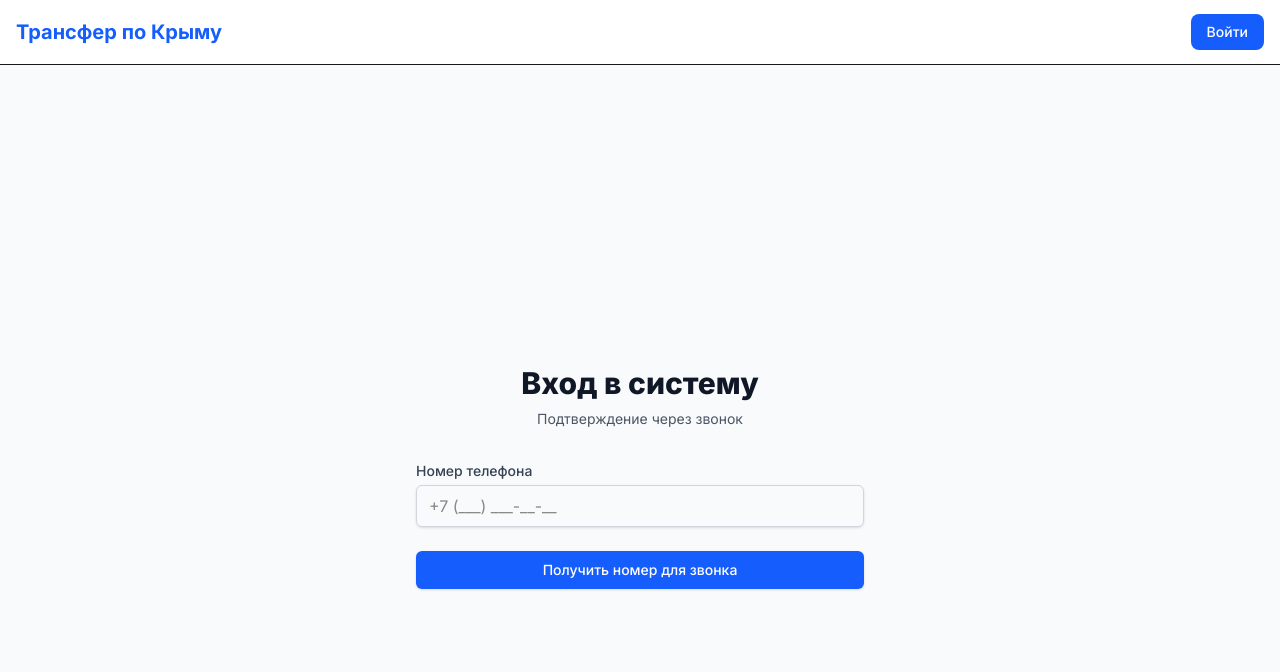
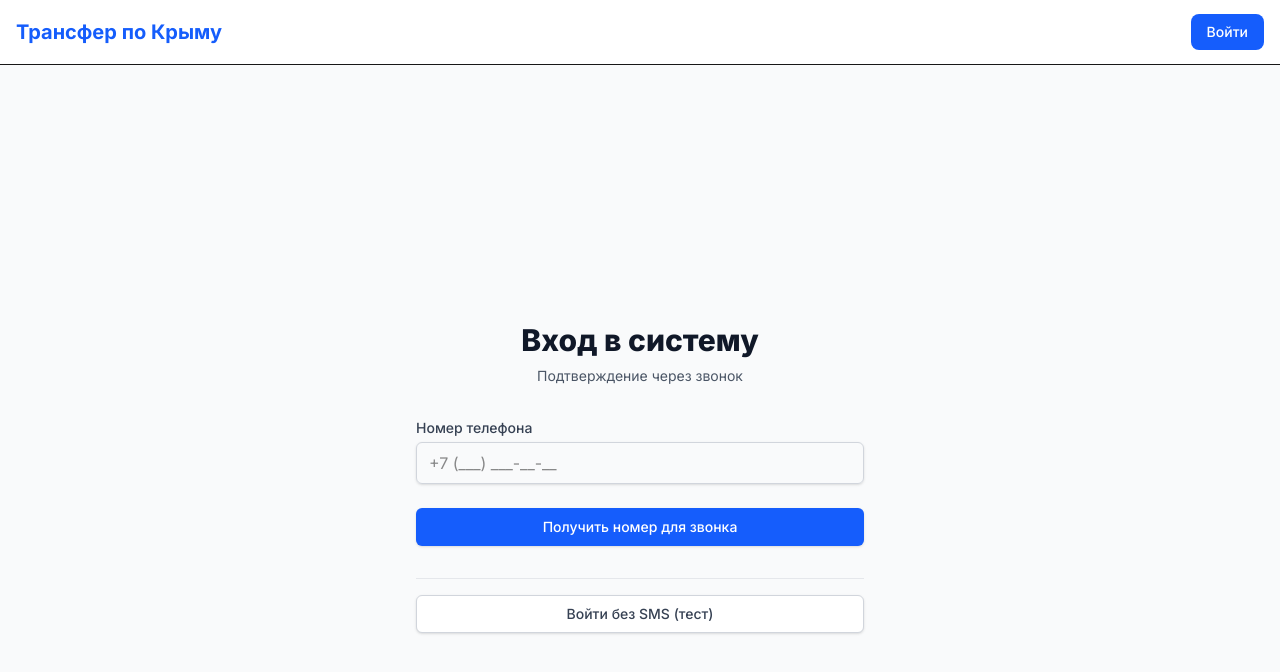
Before and after one commit to MoonShiners82/crimea-transfer, a Next.js app: page /auth/signin in a window 1280 px wide. Shown: the top 672 px of the page. Built offline with nearby package versions, Linux system fonts and the light colour scheme; no server answers.

Commit message:
Add temporary dev login button for testing (remove before production)

```diff
--- /dev/null
+++ b/app/api/auth/dev-login/route.ts
@@ -0,0 +1,44 @@
+import { NextResponse } from "next/server"
+import { PrismaClient } from "@prisma/client"
+
+const prisma = new PrismaClient()
+
+// TEMPORARY: Remove before production!
+export async function POST(req: Request) {
+  try {
+    const { phone } = await req.json()
+
+    if (!phone) {
+      return NextResponse.json({ error: "Phone required" }, { status: 400 })
+    }
+
+    // Normalize phone
+    let clean = phone.replace(/\D/g, "")
+    if (clean.startsWith("8")) clean = "7" + clean.slice(1)
+    if (!clean.startsWith("7")) clean = "7" + clean
+    const normalizedPhone = "+" + clean
+
+    // Create verification token directly
+    const token = require("crypto").randomBytes(32).toString("hex")
+
+    const verificationToken = await prisma.verificationToken.create({
+      data: {
+        id: require("crypto").randomBytes(16).toString("hex"),
+        phone: normalizedPhone,
+        token,
+        expiresAt: new Date(Date.now() + 5 * 60 * 1000),
+      },
+    })
+
+    console.log(`[DEV LOGIN] Token created for ${normalizedPhone}`)
+
+    return NextResponse.json({
+      success: true,
+      phone: normalizedPhone,
+      verificationToken: verificationToken.token,
+    })
+  } catch (error) {
+    console.error("Dev login error:", error)
+    return NextResponse.json({ error: "Server error" }, { status: 500 })
+  }
+}
--- a/app/auth/signin/page.tsx
+++ b/app/auth/signin/page.tsx
@@ -213,6 +213,52 @@ export default function SignInPage() {
         )}
 
         {error && <p className="text-sm text-red-600 text-center">{error}</p>}
+
+        {/* TEMPORARY: Dev login button - remove before production */}
+        <div className="mt-4 pt-4 border-t border-gray-200">
+          <button
+            type="button"
+            onClick={async () => {
+              if (!phone) {
+                setError("Введите номер телефона")
+                return
+              }
+              setLoading(true)
+              setError("")
+              try {
+                const res = await fetch("/api/auth/dev-login", {
+                  method: "POST",
+                  headers: { "Content-Type": "application/json" },
+                  body: JSON.stringify({ phone })
+                })
+                const data = await res.json()
+                if (!res.ok) {
+                  setError(data.error || "Ошибка")
+                  return
+                }
+                const signInResult = await signIn("credentials", {
+                  phone: data.phone,
+                  verificationToken: data.verificationToken,
+                  redirect: false,
+                })
+                if (signInResult?.error) {
+                  setError("Ошибка авторизации")
+                  return
+                }
+                router.push("/")
+                router.refresh()
+              } catch {
+                setError("Ошибка сервера")
+              } finally {
+                setLoading(false)
+              }
+            }}
+            disabled={loading}
+            className="w-full flex justify-center py-2 px-4 border border-gray-300 rounded-md shadow-sm text-sm font-medium text-gray-700 bg-white hover:bg-gray-50 focus:outline-none focus:ring-2 focus:ring-offset-2 focus:ring-gray-500 disabled:opacity-50"
+          >
+            {loading ? "Вход..." : "Войти без SMS (тест)"}
+          </button>
+        </div>
       </div>
     </div>
   )
```
